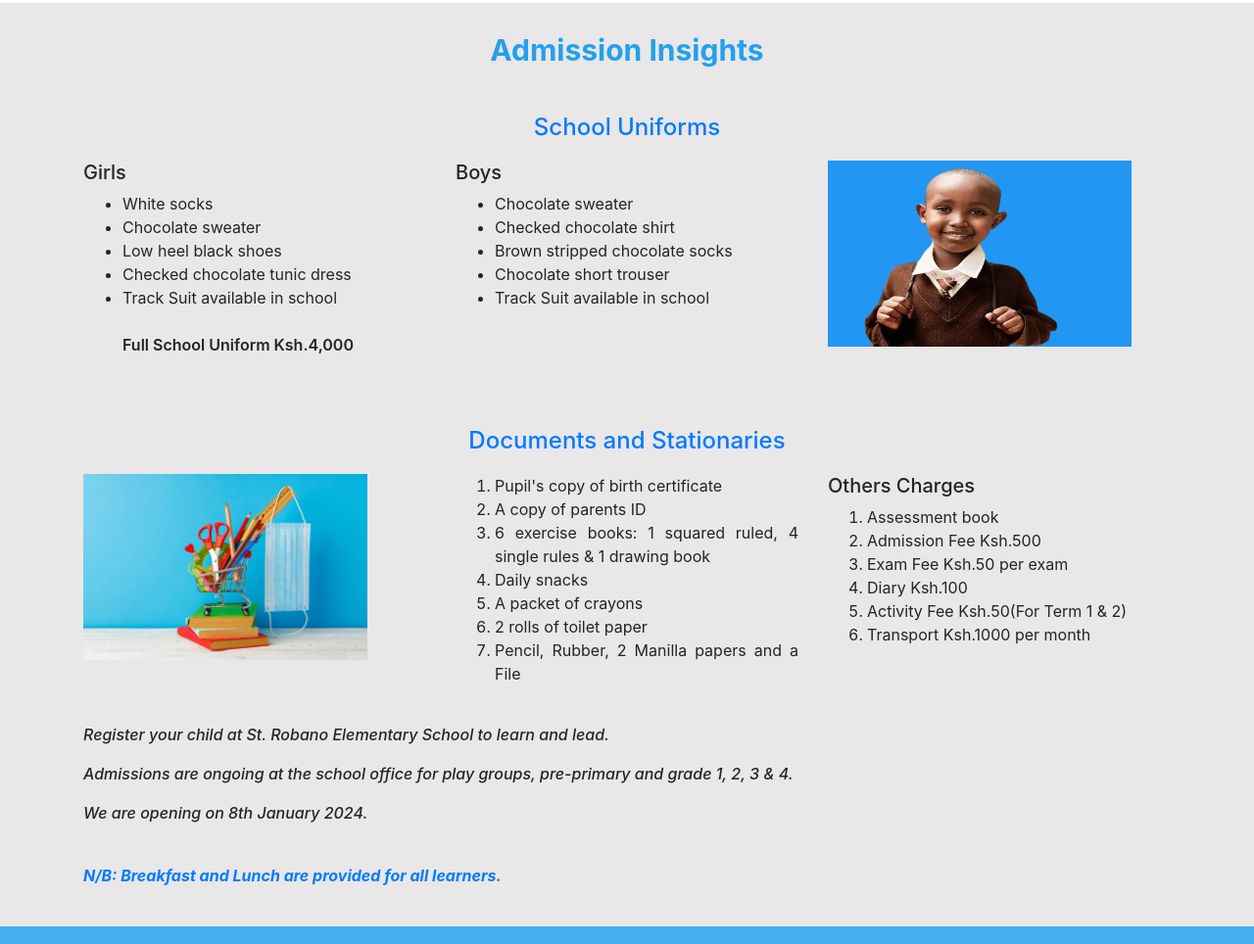
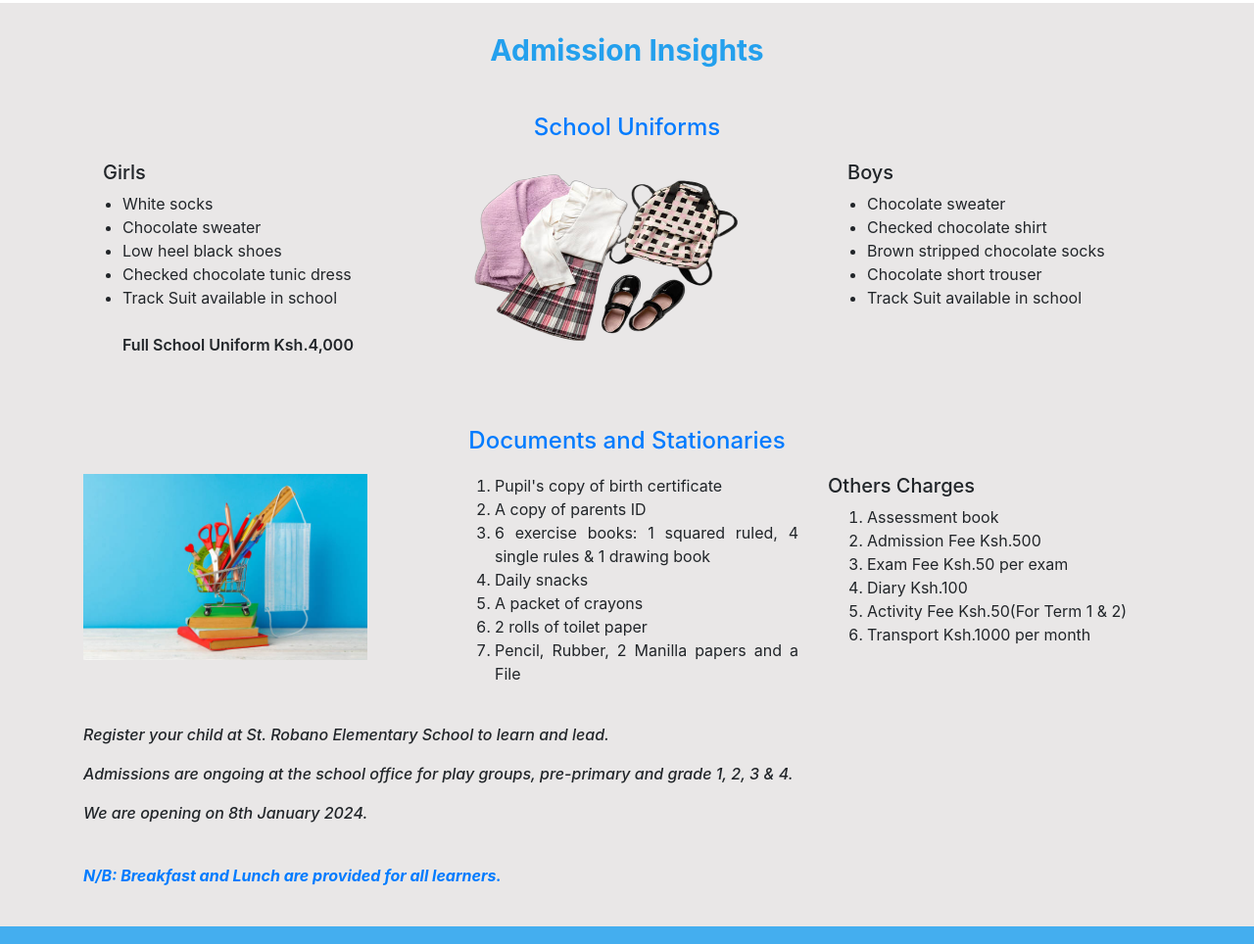
Before and after one commit to leakeyhamad/school, a plain HTML site: page index.html in a window 1280 px wide. Shown: the part 1264-2228 px from the top of the page at 98% size. Drawn offline with nearby package versions, Linux system fonts and the light colour scheme.

Commit message:
change image

```diff
--- a/index.html
+++ b/index.html
@@ -110,7 +110,7 @@
         <h4 class="text-center text-primary" style="margin-top: 2% ; padding-bottom: 1%;" >School Uniforms</h4>
           <div class="row" >
               <div class="col-md-4 text-justify">
-                  <h5>Girls</h5>
+                  <h5 style="margin-left: 20px;">Girls</h5>
                   <ul>
                     <li>White socks</li>
                     <li>Chocolate sweater</li>
@@ -119,10 +119,12 @@
                     <li>Track Suit available in school</li>
                     <br><p style="font-weight: 600;">Full School Uniform Ksh.4,000</p>
                   <ul>
-
               </div>
               <div class="col-md-4 text-justify">
-                  <h5>Boys</h5>
+                <img class="main-img" src="Photos/uniform2clear.png" alt="uniform" width="310" height="190">
+              </div>
+              <div class="col-md-4 text-justify">
+                  <h5 style="margin-left: 20px;">Boys</h5>
                   <ul>
                       <li>Chocolate sweater</li>
                       <li>Checked chocolate shirt</li>
@@ -131,9 +133,7 @@
                       <li>Track Suit available in school</li>
                   <ul>
               </div>
-              <div class="col-md-4 text-justify">
-                <img class="main-img" src="Photos/uniformblue.png" alt="uniform" width=310" height="190">
-              </div>
+
           </div>
       </div>
 
```
Also changed, not shown: Photos/Man.png (deleted), Photos/uniform.jpg (deleted), Photos/uniform2black.png (added), Photos/uniform2blue.png (added), Photos/uniform2clear.png (added).
